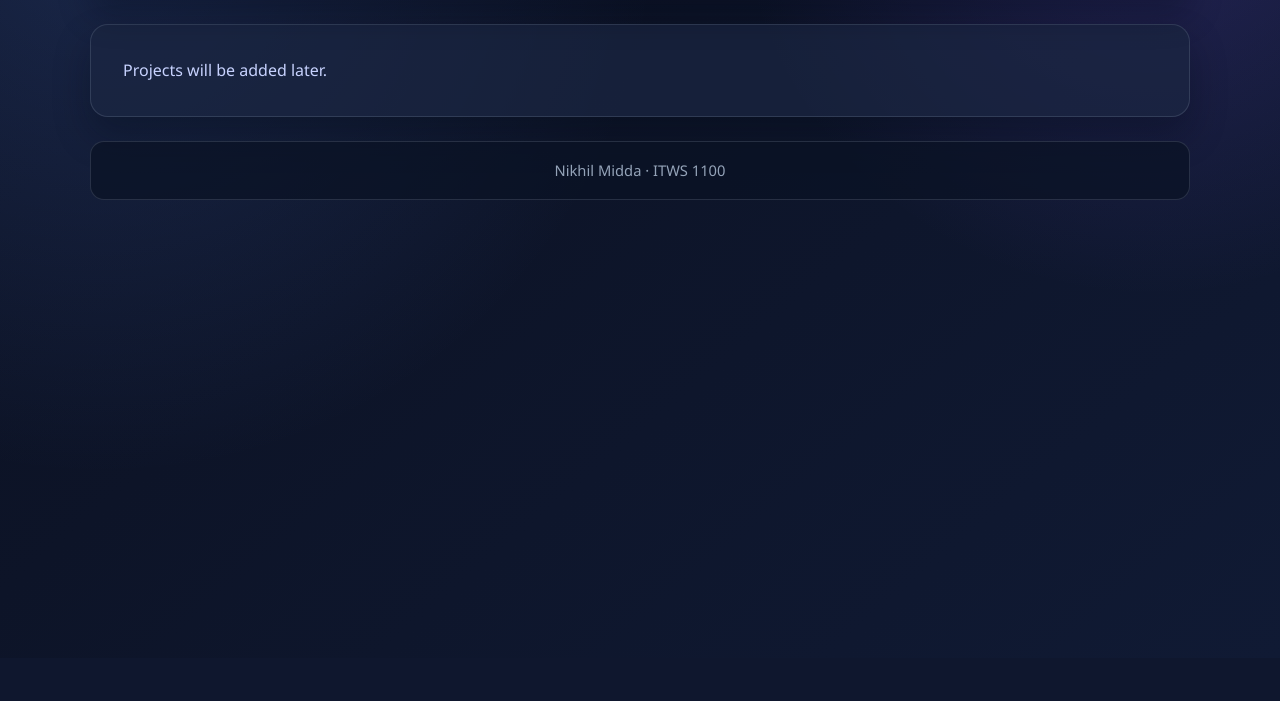
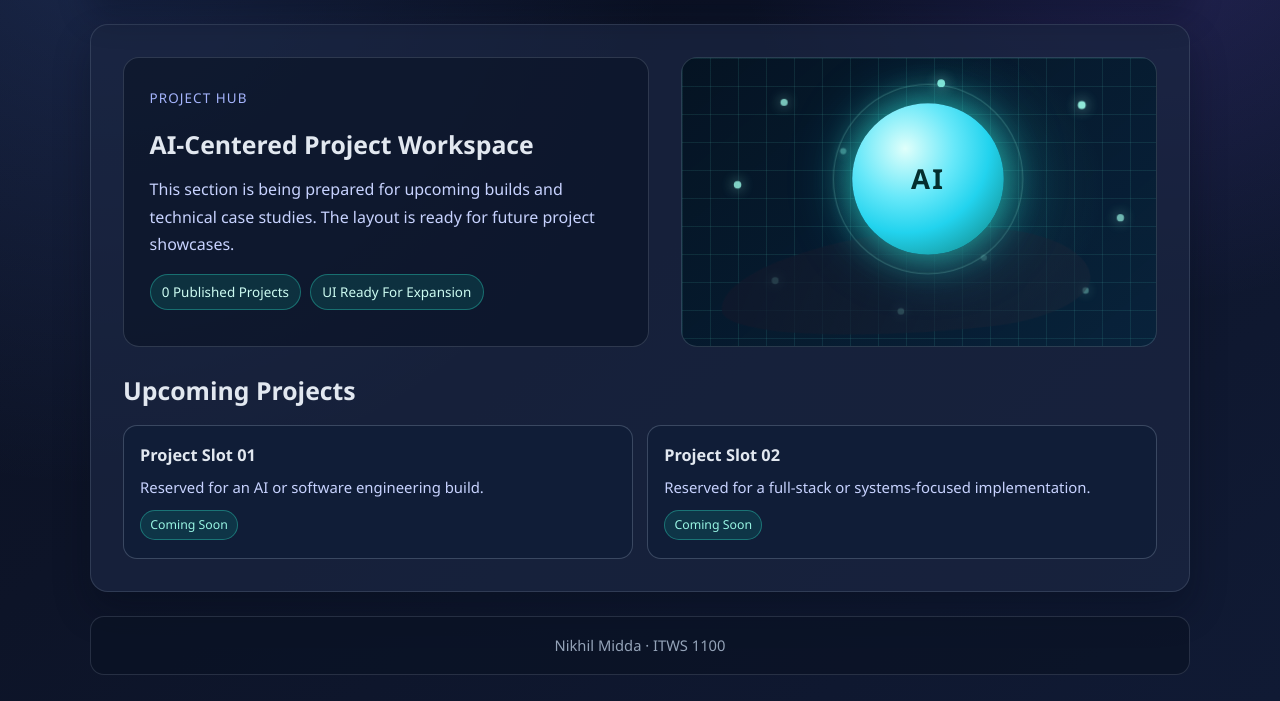
Before and after one commit to NikhilMiddaGeek/itws1100-middan, a PHP site: page /labs/lab03/lab03b/index.html in a window 1280 px wide. Shown: the part 162-863 px from the top of the page. Before the commit the page ends 362 px from the top, so only its background shows below. Run offline with PHP 8.4, Linux system fonts and the light colour scheme.

Commit message:
Iteration 3: Improved project section layout and symmetry
Redesigned the Projects section to improve symmetry and visual balance.
Implemented consistent grid spacing, uniform card sizing, and better alignment.
Refined hover effects and button styling for a cleaner and more professional look.
Focused on improving overall visual consistency across project items.

```diff
--- a/labs/lab03/lab03b/index.html
+++ b/labs/lab03/lab03b/index.html
@@ -17,8 +17,52 @@
   </nav>
 </header>
 
-<main>
-  <p>Projects will be added later.</p>
+<main class="projects-main">
+  <section class="projects-hero">
+    <div class="projects-hero-copy">
+      <span class="hero-tag">Project Hub</span>
+      <h2>AI-Centered Project Workspace</h2>
+      <p>
+        This section is being prepared for upcoming builds and technical case studies.
+        The layout is ready for future project showcases.
+      </p>
+      <div class="projects-meta">
+        <span>0 Published Projects</span>
+        <span>UI Ready For Expansion</span>
+      </div>
+    </div>
+    <div class="project-ai-visual" aria-hidden="true">
+      <div class="ai-orb">
+        <span class="orb-label">AI</span>
+      </div>
+      <span class="orb-particle p1"></span>
+      <span class="orb-particle p2"></span>
+      <span class="orb-particle p3"></span>
+      <span class="orb-particle p4"></span>
+      <span class="orb-particle p5"></span>
+      <span class="orb-particle p6"></span>
+      <span class="orb-particle p7"></span>
+      <span class="orb-particle p8"></span>
+      <span class="orb-particle p9"></span>
+      <span class="orb-particle p10"></span>
+      <div class="hand-silhouette"></div>
+    </div>
+  </section>
+
+  <section class="projects-list">
+    <h2>Upcoming Projects</h2>
+    <div class="project-card-grid">
+      <article class="project-card project-pending">
+        <h3>Project Slot 01</h3>
+        <p>Reserved for an AI or software engineering build.</p>
+      </article>
+
+      <article class="project-card project-pending">
+        <h3>Project Slot 02</h3>
+        <p>Reserved for a full-stack or systems-focused implementation.</p>
+      </article>
+    </div>
+  </section>
 </main>
 
 <footer>
--- a/labs/lab03/lab03b/style.css
+++ b/labs/lab03/lab03b/style.css
@@ -460,6 +460,191 @@ footer {
   background: rgba(22, 41, 78, 0.82);
 }
 
+.projects-main {
+  display: grid;
+  gap: 1.35rem;
+}
+
+.projects-hero {
+  display: grid;
+  grid-template-columns: 1.05fr 0.95fr;
+  gap: clamp(1rem, 3vw, 2rem);
+  align-items: stretch;
+}
+
+.projects-hero-copy {
+  padding: clamp(1rem, 2.4vw, 1.6rem);
+  border-radius: 16px;
+  border: 1px solid rgba(148, 163, 184, 0.24);
+  background: rgba(10, 19, 38, 0.64);
+}
+
+.projects-hero-copy h2 {
+  margin-top: 0.3rem;
+}
+
+.projects-hero-copy p {
+  margin-top: 0.7rem;
+}
+
+.projects-meta {
+  margin-top: 1rem;
+  display: flex;
+  flex-wrap: wrap;
+  gap: 0.55rem;
+}
+
+.projects-meta span {
+  display: inline-flex;
+  align-items: center;
+  padding: 0.35rem 0.7rem;
+  border-radius: 999px;
+  border: 1px solid rgba(45, 212, 191, 0.38);
+  color: #ccfbf1;
+  font-size: 0.84rem;
+  background: rgba(13, 148, 136, 0.2);
+}
+
+.project-ai-visual {
+  position: relative;
+  min-height: 290px;
+  border-radius: 16px;
+  border: 1px solid rgba(148, 163, 184, 0.26);
+  background:
+    radial-gradient(circle at 60% 45%, rgba(45, 212, 191, 0.14), transparent 42%),
+    linear-gradient(140deg, rgba(4, 19, 34, 0.96), rgba(6, 35, 59, 0.86));
+  overflow: hidden;
+}
+
+.project-ai-visual::before {
+  content: "";
+  position: absolute;
+  inset: 0;
+  background-image:
+    linear-gradient(rgba(94, 234, 212, 0.1) 1px, transparent 1px),
+    linear-gradient(90deg, rgba(94, 234, 212, 0.1) 1px, transparent 1px);
+  background-size: 28px 28px;
+}
+
+.ai-orb {
+  position: absolute;
+  left: 52%;
+  top: 42%;
+  width: 150px;
+  height: 150px;
+  transform: translate(-50%, -50%);
+  border-radius: 50%;
+  background:
+    radial-gradient(circle at 35% 30%, #e0fffb, #67e8f9 34%, #22d3ee 58%, #0f766e 100%);
+  box-shadow:
+    0 0 38px rgba(45, 212, 191, 0.7),
+    0 0 62px rgba(34, 211, 238, 0.4);
+  animation: orbPulse 3.1s ease-in-out infinite;
+  z-index: 2;
+}
+
+.ai-orb::after {
+  content: "";
+  position: absolute;
+  inset: -12px;
+  border-radius: 50%;
+  border: 1px solid rgba(153, 246, 228, 0.55);
+  animation: orbRing 2.8s ease-in-out infinite;
+}
+
+.orb-label {
+  position: absolute;
+  left: 50%;
+  top: 50%;
+  transform: translate(-50%, -50%);
+  font-weight: 700;
+  font-size: 1.7rem;
+  letter-spacing: 0.08em;
+  color: #042f2e;
+}
+
+.orb-particle {
+  position: absolute;
+  width: 8px;
+  height: 8px;
+  border-radius: 50%;
+  background: #99f6e4;
+  box-shadow: 0 0 14px rgba(153, 246, 228, 0.95);
+  animation: particleOrbit 4.2s linear infinite;
+}
+
+.orb-particle.p1 { top: 15%; left: 20%; animation-delay: 0s; }
+.orb-particle.p2 { top: 10%; left: 52%; animation-delay: 0.35s; }
+.orb-particle.p3 { top: 18%; right: 17%; animation-delay: 0.7s; }
+.orb-particle.p4 { top: 45%; left: 9%; animation-delay: 1.05s; }
+.orb-particle.p5 { top: 56%; right: 8%; animation-delay: 1.4s; }
+.orb-particle.p6 { bottom: 20%; left: 18%; animation-delay: 1.75s; }
+.orb-particle.p7 { bottom: 10%; left: 45%; animation-delay: 2.1s; }
+.orb-particle.p8 { bottom: 18%; right: 14%; animation-delay: 2.45s; }
+.orb-particle.p9 { top: 30%; left: 34%; animation-delay: 2.8s; }
+.orb-particle.p10 { top: 66%; right: 34%; animation-delay: 3.15s; }
+
+.hand-silhouette {
+  position: absolute;
+  left: 8%;
+  right: 14%;
+  bottom: 4%;
+  height: 36%;
+  border-radius: 56% 44% 28% 72% / 58% 62% 38% 42%;
+  background: linear-gradient(120deg, rgba(15, 23, 42, 0.92), rgba(30, 41, 59, 0.48));
+  filter: blur(0.4px);
+  transform: rotate(-6deg);
+  opacity: 0.88;
+}
+
+.projects-list h2 {
+  margin-top: 0;
+  margin-bottom: 0.9rem;
+}
+
+.project-card-grid {
+  display: grid;
+  grid-template-columns: repeat(2, minmax(0, 1fr));
+  gap: 0.9rem;
+}
+
+.project-card {
+  padding: 1rem 1rem 1.1rem;
+  border-radius: 14px;
+  border: 1px solid rgba(148, 163, 184, 0.32);
+  background: rgba(14, 28, 54, 0.72);
+  transition: transform 180ms ease, border-color 180ms ease, background-color 180ms ease;
+}
+
+.project-card h3 {
+  margin: 0 0 0.35rem;
+  color: #e2e8f0;
+  font-size: 1.02rem;
+}
+
+.project-card p {
+  color: #c7d2fe;
+  font-size: 0.93rem;
+}
+
+.project-card:hover {
+  transform: translateY(-3px);
+  border-color: rgba(45, 212, 191, 0.55);
+  background: rgba(18, 40, 66, 0.82);
+}
+
+.project-pending::after {
+  content: "Coming Soon";
+  display: inline-block;
+  margin-top: 0.6rem;
+  padding: 0.22rem 0.58rem;
+  border-radius: 999px;
+  font-size: 0.77rem;
+  color: #99f6e4;
+  border: 1px solid rgba(45, 212, 191, 0.4);
+  background: rgba(13, 148, 136, 0.2);
+}
+
 @keyframes bob {
   0%,
   100% {
```
Also changed, not shown: other parts of labs/lab03/lab03b/style.css (+46 -0 lines).
